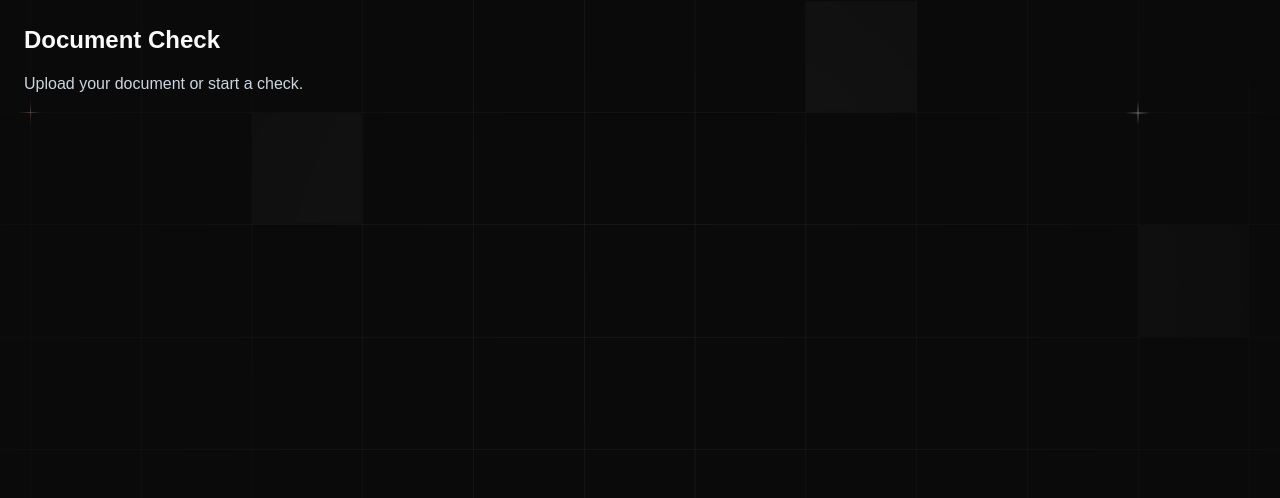
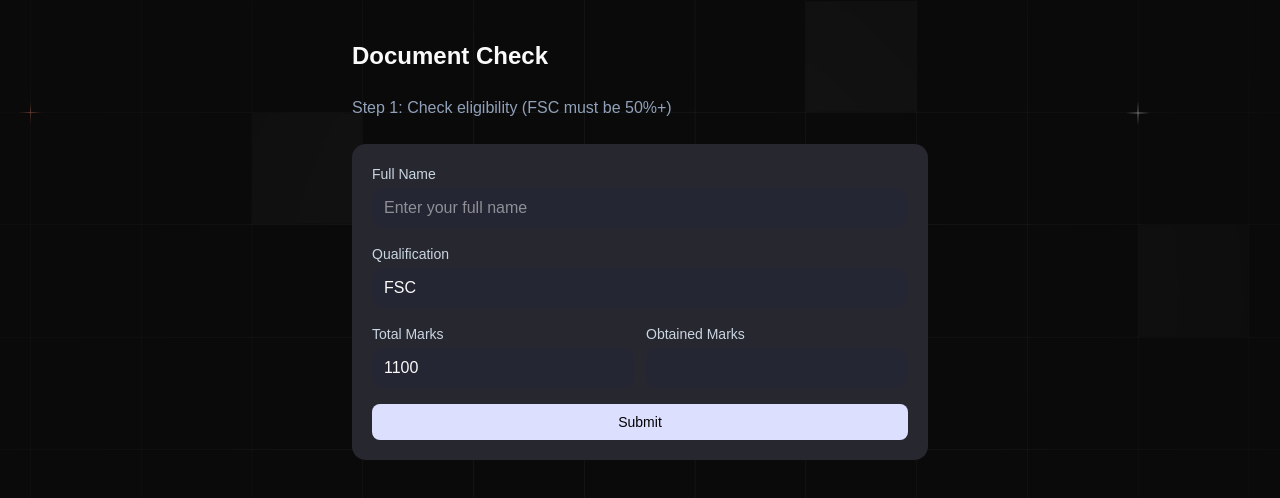
Before and after one commit to Nafees-Storm/SmartAdmit, a Next.js app: page /document-check in a window 1280 px wide. Shown: the top 498 px of the page. Built offline with nearby package versions, Linux system fonts and the light colour scheme; a web font is replaced by a local one.

Commit message:
percentage calculate

```diff
--- /dev/null
+++ b/app/api/document-check/percentage/route.ts
@@ -0,0 +1,35 @@
+export async function POST(req: Request) {
+    const body = await req.json();
+
+    const webhookUrl = process.env.N8N_CHECK_PERCENTAGE_WEBHOOK_URL;
+
+    if (!webhookUrl) {
+        return Response.json(
+            { success: false, message: "Missing env: N8N_CHECK_PERCENTAGE_WEBHOOK_URL" },
+            { status: 500 }
+        );
+    }
+
+    const res = await fetch(webhookUrl, {
+        method: "POST",
+        headers: { "Content-Type": "application/json" },
+        body: JSON.stringify(body),
+    });
+
+    const text = await res.text();
+
+    try {
+        const data = JSON.parse(text);
+        return Response.json(data, { status: res.status });
+    } catch {
+        return Response.json(
+            {
+                success: false,
+                message: "n8n did not return JSON",
+                status: res.status,
+                raw: text.slice(0, 300),
+            },
+            { status: 500 }
+        );
+    }
+}
--- a/app/document-check/page.tsx
+++ b/app/document-check/page.tsx
@@ -1,8 +1,153 @@
-export default function Page() {
+"use client";
+
+import { useState } from "react";
+import { Button } from "@/components/ui/button";
+
+type Result =
+    | null
+    | {
+    success: boolean;
+    eligible?: boolean;
+    message?: string;
+    percentage?: number;
+    name?: string;
+    qualification?: string;
+};
+
+
+export default function DocumentCheckPage() {
+    const [name, setName] = useState("");
+    const [obtainedMarks, setObtainedMarks] = useState<number | "">("");
+    const [totalMarks, setTotalMarks] = useState<number>(1100); // FSC typical
+    const [loading, setLoading] = useState(false);
+    const [result, setResult] = useState<Result>(null);
+
+    const onSubmit = async (e: React.FormEvent) => {
+        e.preventDefault();
+        setLoading(true);
+        setResult(null);
+
+        try {
+            const res = await fetch("/api/document-check/percentage", {
+                method: "POST",
+                headers: { "Content-Type": "application/json" },
+                body: JSON.stringify({
+                    name,
+                    qualification: "FSC",
+                    totalMarks: Number(totalMarks),
+                    obtainedMarks: Number(obtainedMarks),
+                }),
+            });
+
+            const text = await res.text();
+
+            let data: any;
+            try {
+                data = JSON.parse(text);
+            } catch {
+                throw new Error(text); // shows HTML if it’s not JSON
+            }
+
+            setResult(data);
+        } catch (err) {
+            console.error(err);
+            setResult({ success: false, message: "Something went wrong." });
+        } finally {
+            setLoading(false);
+        }
+
+    };
+
     return (
-        <div className="p-6">
-            <h1 className="text-2xl font-semibold mb-4">Document Check</h1>
-            <p className="text-slate-300">Upload your document or start a check.</p>
+        <div className="max-w-xl mx-auto mt-10 flex flex-col gap-6">
+            <h1 className="text-2xl font-semibold">Document Check</h1>
+            <p className="text-slate-400">
+                Step 1: Check eligibility (FSC must be 50%+)
+            </p>
+
+            <form onSubmit={onSubmit} className="bg-dark-200 rounded-xl p-5 flex flex-col gap-4">
+                <div className="flex flex-col gap-1">
+                    <label className="text-sm text-slate-300">Full Name</label>
+                    <input
+                        className="bg-dark-300 rounded-lg px-3 py-2 outline-none"
+                        value={name}
+                        onChange={(e) => setName(e.target.value)}
+                        placeholder="Enter your full name"
+                        required
+                    />
+                </div>
+
+                <div className="flex flex-col gap-1">
+                    <label className="text-sm text-slate-300">Qualification</label>
+                    <input
+                        className="bg-dark-300 rounded-lg px-3 py-2 outline-none"
+                        value="FSC"
+                        disabled
+                    />
+                </div>
+
+                <div className="grid grid-cols-2 gap-3">
+                    <div className="flex flex-col gap-1">
+                        <label className="text-sm text-slate-300">Total Marks</label>
+                        <input
+                            type="number"
+                            className="bg-dark-300 rounded-lg px-3 py-2 outline-none"
+                            value={totalMarks}
+                            onChange={(e) => setTotalMarks(Number(e.target.value))}
+                            min={1}
+                            required
+                        />
+                    </div>
+
+                    <div className="flex flex-col gap-1">
+                        <label className="text-sm text-slate-300">Obtained Marks</label>
+                        <input
+                            type="number"
+                            className="bg-dark-300 rounded-lg px-3 py-2 outline-none"
+                            value={obtainedMarks}
+                            onChange={(e) => setObtainedMarks(e.target.value === "" ? "" : Number(e.target.value))}
+                            min={0}
+                            required
+                        />
+                    </div>
+                </div>
+
+                <Button
+                    type="submit"
+                    disabled={loading}
+                    className="bg-primary-100 text-black hover:bg-primary-100/80"
+                >
+                    {loading ? "Checking..." : "Submit"}
+                </Button>
+            </form>
+
+            {result && (
+                <div
+                    className={`rounded-xl p-4 border ${
+                        result.eligible
+                            ? "border-green-500/30 bg-green-500/10"
+                            : "border-red-500/30 bg-red-500/10"
+                    }`}
+                >
+                    <p className="font-semibold text-lg">
+                        {result.eligible ? "Eligible ✅" : "Not Eligible ❌"}
+                    </p>
+
+                    <p className="text-sm text-slate-200 mt-1">
+                        {result.message ?? "No message returned."}
+                    </p>
+
+                    {typeof result.percentage === "number" && (
+                        <p className="text-sm text-slate-300 mt-2">
+                            Percentage:{" "}
+                            <span className="font-medium">
+                    {result.percentage}%
+                </span>
+                        </p>
+                    )}
+                </div>
+            )}
+
         </div>
     );
 }
--- a/package.json
+++ b/package.json
@@ -29,9 +29,11 @@
     "react-dom": "19.1.0",
     "react-hook-form": "^7.65.0",
     "recharts": "^3.5.1",
+    "sharp": "^0.34.5",
     "sonner": "^2.0.7",
     "tailwind-merge": "^3.3.1",
     "tailwindcss-animate": "^1.0.7",
+    "tesseract.js": "^7.0.0",
     "zod": "^4.1.12"
   },
   "devDependencies": {
```
Also changed, not shown: 1 other file (tests, documents, lock files or other folders).
